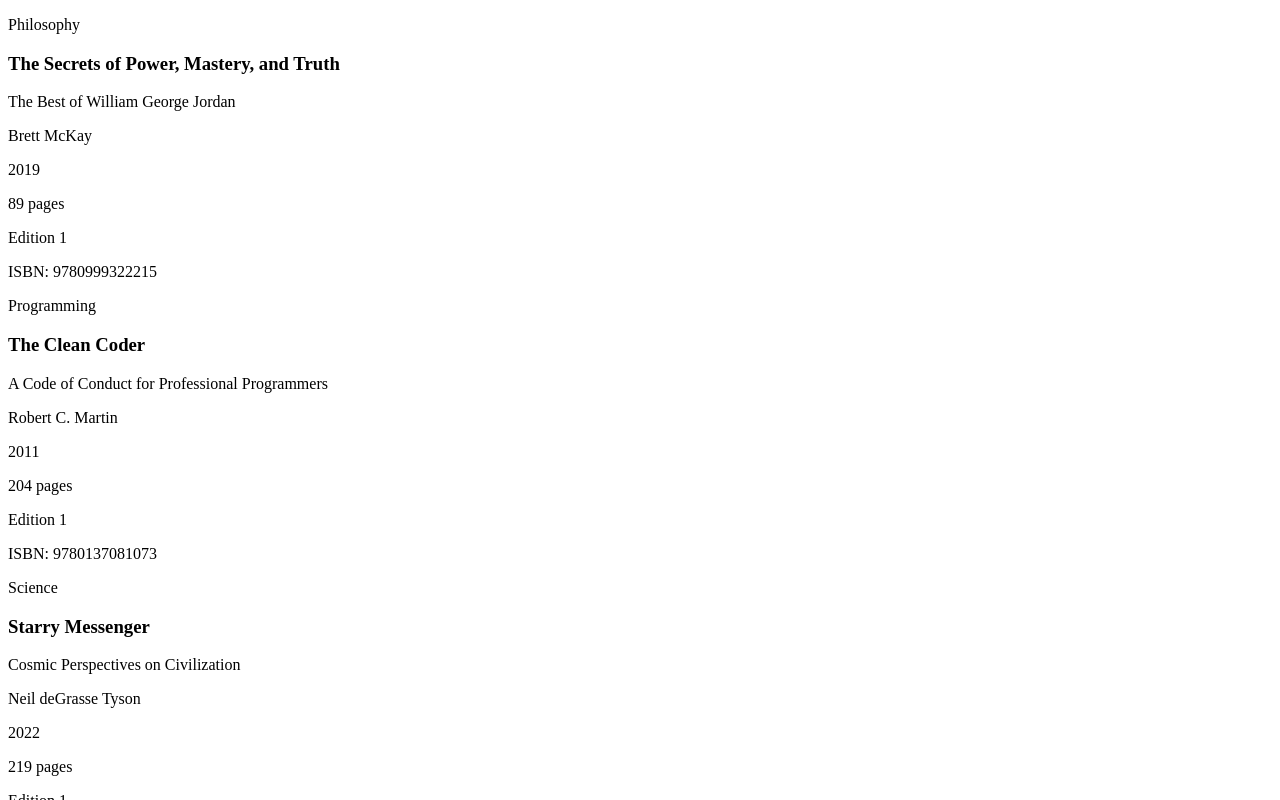
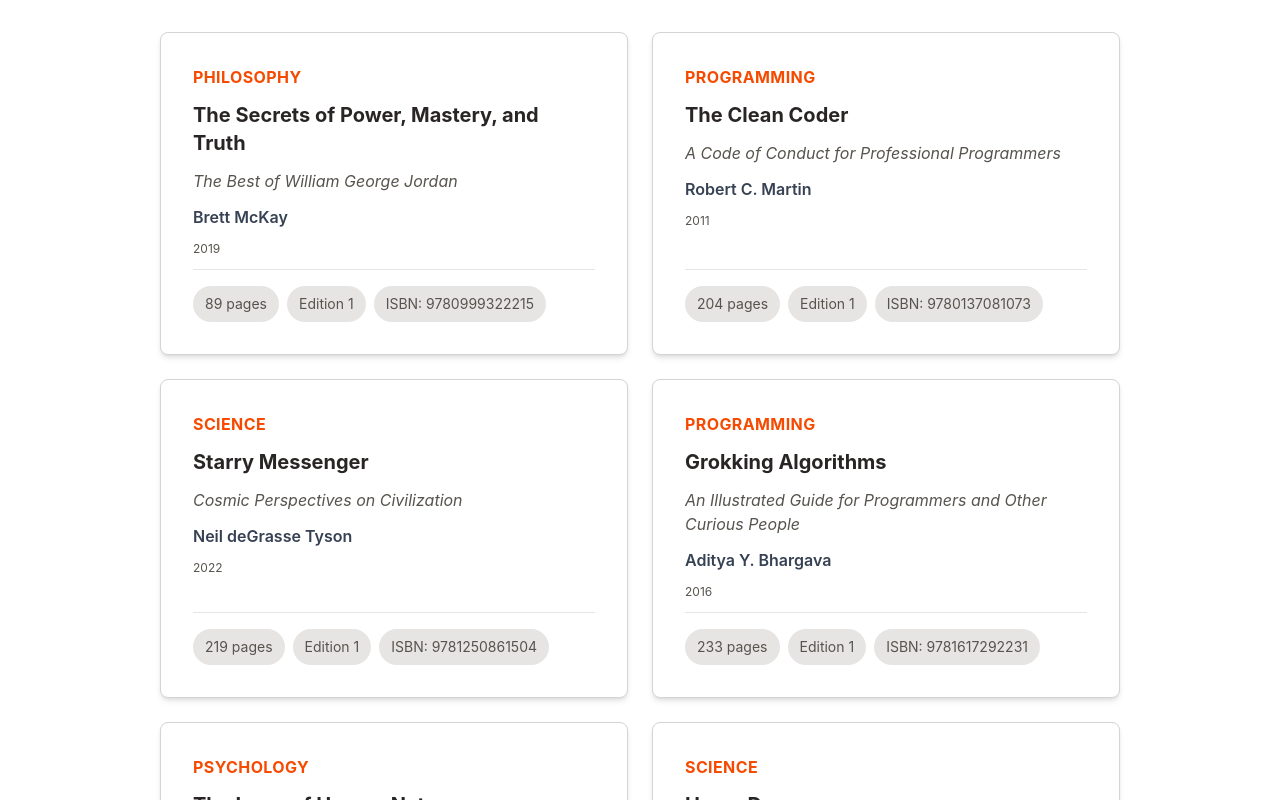
Before and after one commit to isaac-ndungu/library, a React (Vite) app: page / in a window 1280 px wide. Shown: the top 800 px of the page. Built offline with nearby package versions, Linux system fonts and the light colour scheme.

Commit message:
update styles and layout

```diff
--- a/src/components/BookCard.jsx
+++ b/src/components/BookCard.jsx
@@ -5,18 +5,18 @@
   const book = props.book;
 
   return (
-    <div className='border-1 rounded-sm p-8 flex flex-col gap-4'>
-      <p className='font-bold uppercase mb-4'>{book.genre}</p>
+    <div className='border border-stone-300 rounded-lg p-8 flex flex-col gap-3 bg-white shadow-md'>
+      <p className='font-bold uppercase text-md tracking-wide text-orange-600'>{book.genre}</p>
 
-      <h3>{book.title}</h3>
-      <p>{book.tagline}</p>
-      <p>{book.author}</p>
-      <p>{book.year_published}</p>
+      <h3 className='text-xl font-bold text-stone-800 '>{book.title}</h3>
+      <p className='text-md italic text-stone-600'>{book.tagline}</p>
+      <p className='text-md font-semibold text-gray-700'>{book.author}</p>
+      <p className='text-xs text-stone-600'>{book.year_published}</p>
 
-      <div>
-        <p>{book.pages} pages</p>
-        <p>Edition {book.edition}</p>
-        <p>ISBN: {book.ISBN13}</p>
+      <div className='flex flex-wrap gap-2 pt-4 mt-auto border-t border-stone-200'>
+        <p className='text-sm text-stone-600 bg-stone-200 px-3 py-2 rounded-full'>{book.pages} pages</p>
+        <p className='text-sm text-stone-600 bg-stone-200 px-3 py-2 rounded-full'>Edition {book.edition}</p>
+        <p className='text-sm text-stone-600 bg-stone-200 px-3 py-2 rounded-full'>ISBN: {book.ISBN13}</p>
       </div>
 
     </div>
--- a/src/components/BookList.jsx
+++ b/src/components/BookList.jsx
@@ -108,7 +108,7 @@
 
 
     return (
-        <div>
+        <div className='grid grid-cols-2 gap-6 max-w-5xl mx-auto p-8'>
             {BookLibrary.map(function(book){
                 return (
                     <Bookcard key={book.ISBN13} book={book} />
--- a/src/index.css
+++ b/src/index.css
@@ -0,0 +1 @@
+@import "tailwindcss";
```
